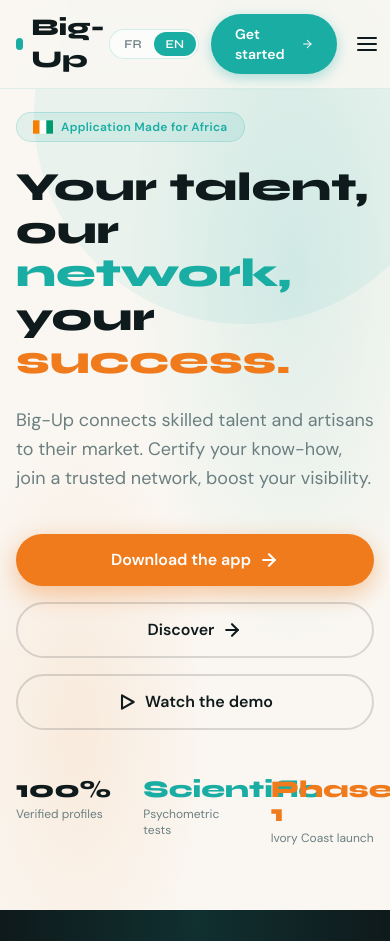
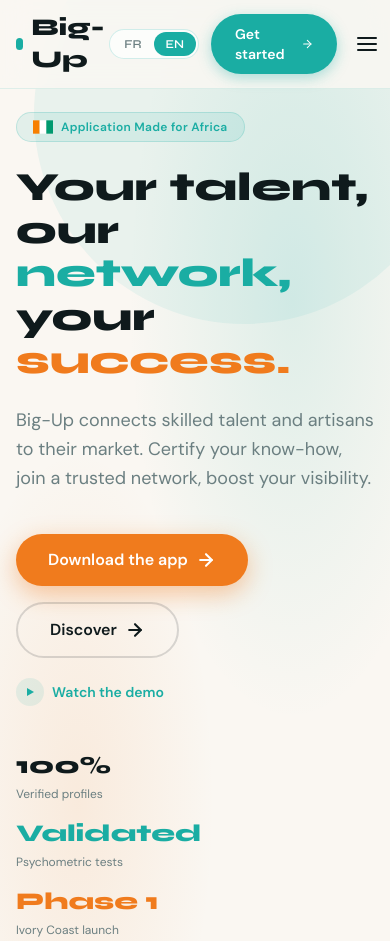
Before and after one commit to me-lucifer/bigUPTempSite, a website: page index.html in a window 390 px wide. Shown: the top 941 px of the page. Drawn offline with nearby package versions, Linux system fonts and the light colour scheme; files that its build step writes are made by us from their sources.

Commit message:
Fix hero overflow: 2-button CTA row + shorter proof-point values
The hero was packing three full-size buttons into a single row at half-width,
forcing 'Télécharger l'app' to wrap to two lines. The proof-point grid was
also overflowing — 'Scientifique' was wider than its 1/3 column and collided
with the 'Phase 1' column to its right.

Hero CTAs
- Dropped 'Voir la démo' from the primary button row; it now lives as a
  quiet inline text link directly below with a small circular play icon.
  Keeps the action accessible without crowding the two main CTAs.
- Added flex-wrap as defensive responsive behavior.

Hero proof points
- Grid stacks on mobile (grid-cols-1 sm:grid-cols-3) so values don't crash
  at narrow widths.
- Added min-w-0 + break-words to each column so any future longer word
  degrades gracefully instead of overflowing.
- Shortened the middle value: 'Scientifique' → 'Validé' (FR), 'Scientific'
  → 'Validated' (EN). Conveys the same proof point in half the width.
- Relabeled the third proof: 'Côte d'Ivoire en cours' → 'Lancement Côte
  d'Ivoire' (FR) — same meaning, no orphaned word colliding with siblings.

No structural changes to the rest of the page.

```diff
--- a/i18n/en.json
+++ b/i18n/en.json
@@ -31,7 +31,7 @@
 
   "hero.proof.1.value": "100%",
   "hero.proof.1.label": "Verified profiles",
-  "hero.proof.2.value": "Scientific",
+  "hero.proof.2.value": "Validated",
   "hero.proof.2.label": "Psychometric tests",
   "hero.proof.3.value": "Phase 1",
   "hero.proof.3.label": "Ivory Coast launch",
--- a/i18n/fr.json
+++ b/i18n/fr.json
@@ -31,10 +31,10 @@
 
   "hero.proof.1.value": "100%",
   "hero.proof.1.label": "Profils vérifiés",
-  "hero.proof.2.value": "Scientifique",
+  "hero.proof.2.value": "Validé",
   "hero.proof.2.label": "Tests psychométriques",
   "hero.proof.3.value": "Phase 1",
-  "hero.proof.3.label": "Côte d'Ivoire en cours",
+  "hero.proof.3.label": "Lancement Côte d'Ivoire",
 
   "hero.card.name": "Konan Yao",
   "hero.card.role": "Menuisier — Abidjan",
--- a/index.html
+++ b/index.html
@@ -120,7 +120,7 @@
              style="animation: fadeUp .6s .2s ease both;"
              data-i18n="hero.subhead"></p>
 
-          <div class="mt-10 flex flex-col sm:flex-row gap-4" style="animation: fadeUp .6s .3s ease both;">
+          <div class="mt-10 flex flex-col sm:flex-row flex-wrap gap-4 items-start" style="animation: fadeUp .6s .3s ease both;">
             <a href="#cta" class="btn-primary">
               <span data-i18n="hero.primaryCta"></span>
               <svg xmlns="http://www.w3.org/2000/svg" viewBox="0 0 24 24" fill="none" stroke="currentColor" stroke-width="2.5" stroke-linecap="round" stroke-linejoin="round" class="w-5 h-5" aria-hidden="true"><line x1="5" y1="12" x2="19" y2="12"></line><polyline points="12 5 19 12 12 19"></polyline></svg>
@@ -129,33 +129,43 @@
               <span data-i18n="hero.secondaryCta"></span>
               <svg xmlns="http://www.w3.org/2000/svg" viewBox="0 0 24 24" fill="none" stroke="currentColor" stroke-width="2.5" stroke-linecap="round" stroke-linejoin="round" class="w-5 h-5" aria-hidden="true"><line x1="5" y1="12" x2="19" y2="12"></line><polyline points="12 5 19 12 12 19"></polyline></svg>
             </a>
-            <button
-              type="button"
-              id="open-video"
-              class="btn-secondary"
-              aria-haspopup="dialog"
-            >
-              <svg xmlns="http://www.w3.org/2000/svg" viewBox="0 0 24 24" fill="none" stroke="currentColor" stroke-width="2.5" stroke-linecap="round" stroke-linejoin="round" class="w-5 h-5" aria-hidden="true"><polygon points="6 4 20 12 6 20 6 4"></polygon></svg>
-              <span data-i18n="hero.watchDemo"></span>
-            </button>
           </div>
 
-          <!-- Honest product proof points (replaces fake user stats) -->
-          <div class="mt-12 grid grid-cols-3 gap-6 max-w-xl" style="animation: fadeUp .6s .4s ease both;">
-            <div>
-              <div class="font-heading font-extrabold text-2xl md:text-3xl text-brand-dark leading-none"
+          <!-- Demo opens the video modal — kept as a quiet inline link so the
+               primary CTA row stays two-button-wide on every breakpoint. -->
+          <button
+            type="button"
+            id="open-video"
+            class="mt-5 inline-flex items-center gap-2 text-sm font-semibold text-brand-teal hover:text-brand-tealDark transition-colors cursor-pointer"
+            aria-haspopup="dialog"
+            style="animation: fadeUp .6s .35s ease both;"
+          >
+            <span class="inline-flex items-center justify-center w-7 h-7 rounded-full bg-brand-teal/10">
+              <svg xmlns="http://www.w3.org/2000/svg" viewBox="0 0 24 24" fill="currentColor" stroke="currentColor" stroke-width="0" class="w-3 h-3" aria-hidden="true"><polygon points="6 4 20 12 6 20 6 4"></polygon></svg>
+            </span>
+            <span data-i18n="hero.watchDemo"></span>
+          </button>
+
+          <!-- Honest product proof points (replaces fake user stats).
+               grid-cols-1 on mobile so values don't crash into each other,
+               three columns from sm+ where there's room. Shorter values keep
+               them fitting at the narrowest column width. -->
+          <div class="mt-12 grid grid-cols-1 sm:grid-cols-3 gap-5 sm:gap-6 max-w-xl"
+               style="animation: fadeUp .6s .4s ease both;">
+            <div class="min-w-0">
+              <div class="font-heading font-extrabold text-2xl md:text-3xl text-brand-dark leading-none break-words"
                    data-i18n="hero.proof.1.value"></div>
-              <div class="text-xs text-brand-muted mt-1" data-i18n="hero.proof.1.label"></div>
+              <div class="text-xs text-brand-muted mt-2" data-i18n="hero.proof.1.label"></div>
             </div>
-            <div>
-              <div class="font-heading font-extrabold text-2xl md:text-3xl text-brand-teal leading-none"
+            <div class="min-w-0">
+              <div class="font-heading font-extrabold text-2xl md:text-3xl text-brand-teal leading-none break-words"
                    data-i18n="hero.proof.2.value"></div>
-              <div class="text-xs text-brand-muted mt-1" data-i18n="hero.proof.2.label"></div>
+              <div class="text-xs text-brand-muted mt-2" data-i18n="hero.proof.2.label"></div>
             </div>
-            <div>
-              <div class="font-heading font-extrabold text-2xl md:text-3xl text-brand-orange leading-none"
+            <div class="min-w-0">
+              <div class="font-heading font-extrabold text-2xl md:text-3xl text-brand-orange leading-none break-words"
                    data-i18n="hero.proof.3.value"></div>
-              <div class="text-xs text-brand-muted mt-1" data-i18n="hero.proof.3.label"></div>
+              <div class="text-xs text-brand-muted mt-2" data-i18n="hero.proof.3.label"></div>
             </div>
           </div>
         </div>
```
